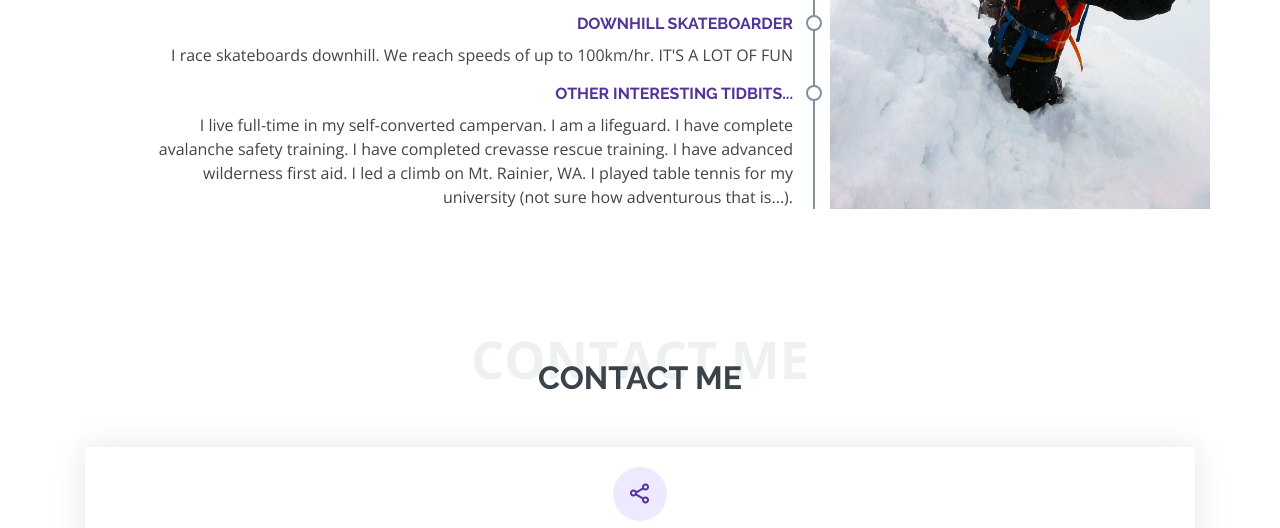
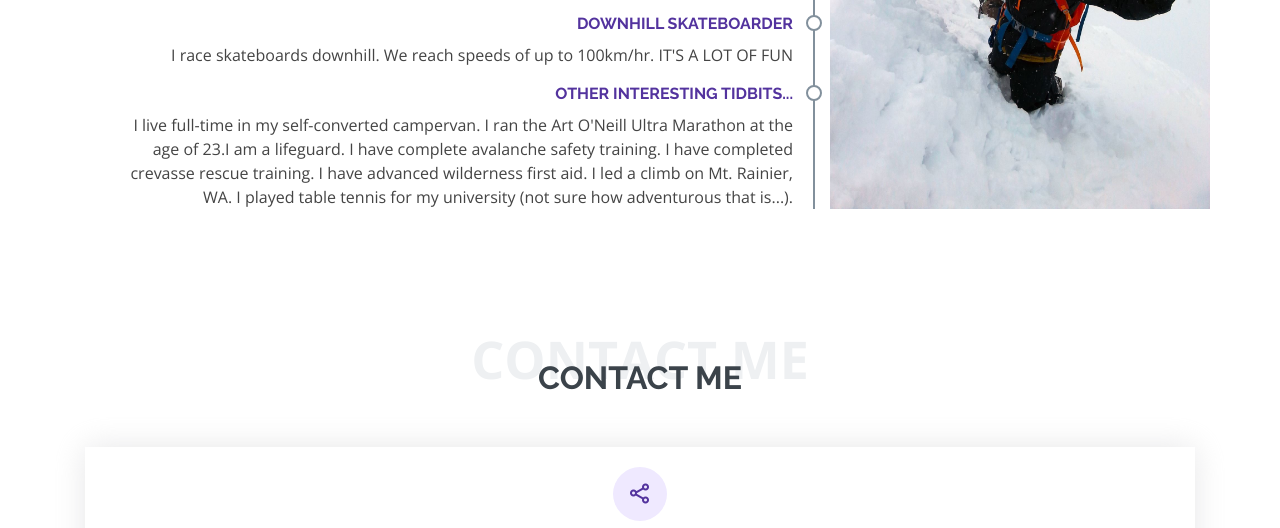
Before and after one commit to shanemonksobyrne/shanemonksobyrne.com, a website: page public/index.html in a window 1280 px wide. Shown: the part 2268-2796 px from the top of the page. Drawn offline with nearby package versions, Linux system fonts and the light colour scheme.

Commit message:
art o  neill

```diff
--- a/public/index.html
+++ b/public/index.html
@@ -145,8 +145,8 @@
 
                             <div class="resume-item-right">
                                 <h4>Other interesting tidbits...</h4>
-                                <p>I live full-time in my self-converted campervan. I am a lifeguard. I have complete avalanche safety training. I have completed crevasse rescue training. I have advanced wilderness first aid. I led a climb on Mt. Rainier,
-                                    WA. I played table tennis for my university (not sure how adventurous that is...).</p>
+                                <p>I live full-time in my self-converted campervan. I ran the Art O'Neill Ultra Marathon at the age of 23.I am a lifeguard. I have complete avalanche safety training. I have completed crevasse rescue training. I have advanced
+                                    wilderness first aid. I led a climb on Mt. Rainier, WA. I played table tennis for my university (not sure how adventurous that is...).</p>
                             </div>
                         </div>
                     </div>
```
